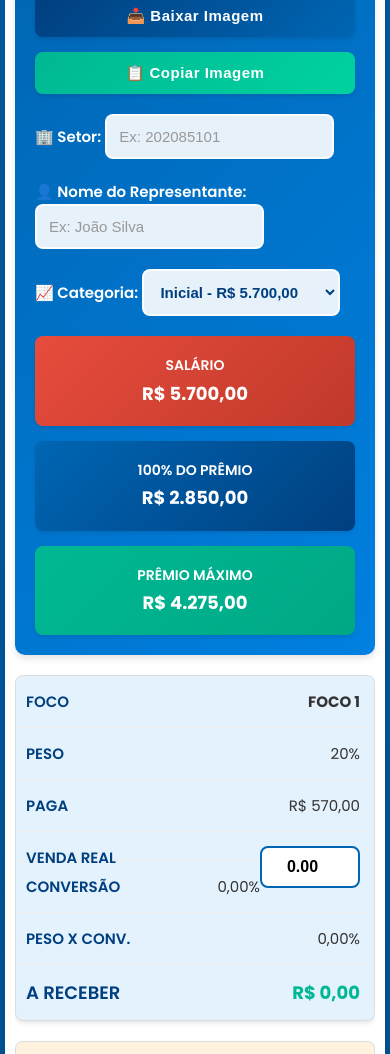
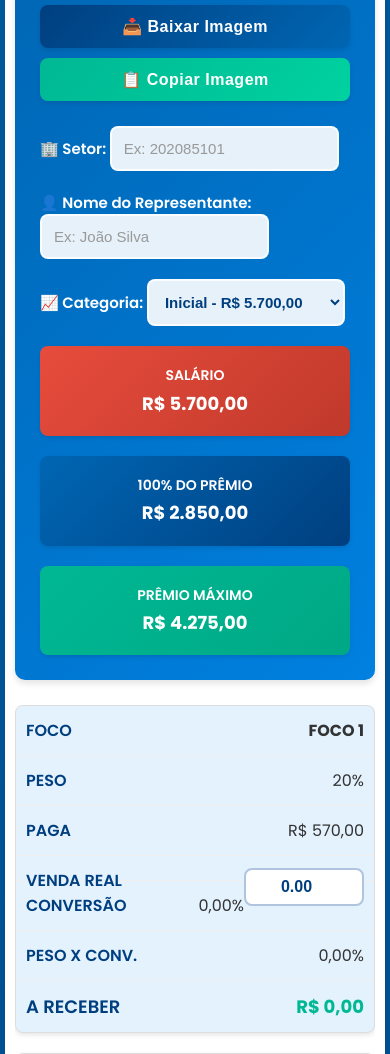
Before and after one commit to sistemashypera/simuladorpremiofull, a plain HTML site: page index.html in a window 390 px wide. Shown: the part 82-1136 px from the top of the page. Drawn offline with nearby package versions, Linux system fonts and the light colour scheme.

Commit message:
Update index.html

```diff
--- a/index.html
+++ b/index.html
@@ -32,28 +32,29 @@
             background: linear-gradient(135deg, var(--primary-blue) 0%, var(--dark-blue) 100%);
             min-height: 100vh;
             color: var(--text-color);
+            font-size: 16px;
         }
 
         .container {
-            max-width: 1400px;
+            max-width: 1500px; /* Aumentado para melhor uso em telas largas */
             margin: 0 auto;
             background-color: white;
-            padding: 20px;
+            padding: 25px;
             border-radius: 15px;
             box-shadow: 0 10px 40px rgba(0,0,0,0.3);
         }
 
         .header {
             background: linear-gradient(135deg, var(--primary-blue) 0%, var(--accent-blue) 100%);
-            padding: 20px;
-            margin-bottom: 20px;
+            padding: 25px;
+            margin-bottom: 25px;
             border-radius: 10px;
             box-shadow: 0 4px 6px rgba(0,0,0,0.1);
         }
 
         .header h1 {
-            font-size: 26px;
-            margin-bottom: 15px;
+            font-size: 28px;
+            margin-bottom: 20px;
             color: white;
             text-align: center;
             font-weight: 700;
@@ -61,9 +62,9 @@
 
         .actions-bar {
             display: flex;
-            gap: 15px;
+            gap: 20px;
             justify-content: center;
-            margin-bottom: 20px;
+            margin-bottom: 25px;
             flex-wrap: wrap;
         }
 
@@ -71,7 +72,7 @@
             padding: 12px 24px;
             border: none;
             border-radius: 8px;
-            font-size: 15px;
+            font-size: 16px;
             font-weight: 600;
             cursor: pointer;
             transition: all 0.3s ease;
@@ -142,7 +143,7 @@
         .info-grid {
             display: grid;
             grid-template-columns: repeat(auto-fit, minmax(200px, 1fr));
-            gap: 15px;
+            gap: 20px;
             margin-top: 20px;
         }
 
@@ -160,7 +161,7 @@
 
         .info-box span {
             display: block;
-            font-size: 20px;
+            font-size: 22px;
             font-weight: 700;
             margin-top: 5px;
         }
@@ -186,26 +187,32 @@
         }
 
         th, td {
-            padding: 14px;
+            padding: 16px;
             text-align: center;
             border: 1px solid #ddd;
-            font-size: 15px;
+            font-size: 16px;
         }
 
         th {
             background: linear-gradient(135deg, var(--dark-blue) 0%, var(--primary-blue) 100%);
             color: white;
-            font-weight: 600;
+            font-weight: 700; /* Aumentado */
+            font-size: 17px; /* Aumentado */
             position: sticky;
             top: 0;
             z-index: 10;
         }
 
         tbody tr {
-            transition: background-color 0.2s ease;
+            transition: background-color 0.3s ease, transform 0.2s ease;
         }
+        /* Efeito de hover na linha da tabela para Web */
         tbody tr:hover {
             background-color: #f5f5f5;
+            transform: scale(1.01);
+            box-shadow: 0 4px 15px rgba(0,0,0,0.1);
+            z-index: 5;
+            position: relative;
         }
 
         .foco1 { background-color: #E3F2FD; }
@@ -232,19 +239,33 @@
 
         @keyframes pulse { 0%, 100% { opacity: 1; } 50% { opacity: 0.6; } }
 
+        /* =================================== */
+        /* NOVO ESTILO DO CAMPO DE ENTRADA WEB */
+        /* =================================== */
         input[type="number"] {
             width: 100%;
-            padding: 10px;
-            border: 2px solid var(--primary-blue);
+            max-width: 150px; /* Limita a largura máxima */
+            margin: 0 auto; /* Centraliza */
+            padding: 12px 10px; /* Maior área de clique */
+            border: 2px solid #b0c4de;
             border-radius: 8px;
             text-align: center;
-            font-size: 16px;
-            font-weight: 600;
+            font-size: 18px; /* Fonte maior */
+            font-weight: 700; /* Mais destaque */
+            color: var(--dark-blue);
             transition: all 0.3s ease;
         }
 
-        input[type="number"]:focus { outline: none; border-color: var(--accent-blue); box-shadow: 0 0 10px rgba(0, 102, 179, 0.3); }
-        input[type="number"]:hover { border-color: var(--accent-blue); }
+        input[type="number"]:hover {
+            border-color: var(--primary-blue);
+        }
+
+        input[type="number"]:focus {
+            outline: none;
+            border-color: var(--accent-blue);
+            box-shadow: 0 0 15px rgba(0, 102, 179, 0.4);
+            transform: scale(1.05);
+        }
 
         .result-section {
             padding: 18px;
@@ -350,21 +371,20 @@
         /* MELHORIAS MOBILE           */
         /* =================================== */
         @media (max-width: 820px) {
-            body { padding: 5px; }
+            body { padding: 5px; font-size: 14px; }
             .container { padding: 10px; }
             .header h1 { font-size: 22px; }
             .result-section { font-size: 16px; padding: 15px; }
-            table { min-width: 0; font-size: 14px; }
+            table { min-width: 0; }
 
-            /* A MÁGICA ACONTECE AQUI: Transformando a tabela */
-            table thead {
-                display: none; /* Esconde o cabeçalho original */
+            /* Remove o hover da tabela no mobile */
+            tbody tr:hover {
+                transform: none;
+                box-shadow: none;
             }
 
-            table, tbody, tr, td {
-                display: block;
-                width: 100%;
-            }
+            table thead { display: none; }
+            table, tbody, tr, td { display: block; width: 100%; }
 
             tr {
                 margin-bottom: 20px;
@@ -375,17 +395,14 @@
             }
 
             td {
-                text-align: right; /* Alinha o valor à direita */
+                text-align: right;
                 position: relative;
-                padding-left: 50%; /* Espaço para o rótulo */
+                padding: 12px 15px 12px 50%; /* Ajuste no padding */
                 border: none;
                 border-bottom: 1px solid #eee;
             }
-            td:last-child {
-                border-bottom: 0;
-            }
+            td:last-child { border-bottom: 0; }
 
-            /* Cria o rótulo usando o atributo data-label */
             td::before {
                 content: attr(data-label);
                 position: absolute;
@@ -396,27 +413,31 @@
                 color: var(--dark-blue);
             }
 
-            td.projetado {
-                font-weight: 700;
-                color: var(--success-green);
-                font-size: 18px;
+            td.projetado { font-weight: 700; color: var(--success-green); font-size: 18px; }
+
+            input[type="number"] {
+                width: 120px; /* Ajuste na largura */
+                max-width: none;
+                float: right;
+                padding: 8px; /* Padding menor para mobile */
+                font-size: 16px; /* Fonte um pouco menor */
             }
 
-            input[type="number"] {
-                width: 100px; /* Tamanho fixo para o input na direita */
-                float: right;
+            /* Reseta o foco do desktop para não ficar estranho no mobile */
+            input[type="number"]:focus {
+                transform: none;
+                box-shadow: 0 0 10px rgba(0, 102, 179, 0.3);
             }
         }
 
         @media (max-width: 480px) {
             .header h1 { font-size: 18px; }
             .btn { width: 100%; justify-content: center; }
-            .actions-bar { flex-direction: column; }
+            .actions-bar { flex-direction: column; gap: 10px; }
             .info-grid, .input-section { grid-template-columns: 1fr; }
             .info-box span { font-size: 18px; }
             .result-section { font-size: 14px; }
-
-            td { padding-left: 45%; }
+            td { padding: 12px 10px 12px 45%; }
             td::before { width: calc(45% - 20px); left: 10px; }
         }
     </style>
@@ -656,11 +677,15 @@
                 somaPesoConversao += pesoConversao;
                 feedbackData.push({ foco: focoNomes[index], vendaReal: vendaReal, conversao: conversao, indicator: getPerformanceIndicator(vendaReal) });
             });
-            const premiacaoTotal = Math.min(somaProjetado, categoriaAtual.premioMaximo);
+            const premiacaoTotalValue = somaProjetado;
+            const premiacaoTotal = premiacaoTotalValue > categoriaAtual.premioMaximo ? categoriaAtual.premioMaximo : premiacaoTotalValue;
+
             const gap = premiacaoTotal - categoriaAtual.premioMaximo;
+
             document.getElementById('totalProjeto').textContent = formatarPercentual(somaPesoConversao);
             document.getElementById('premiacaoTotal').textContent = formatarMoeda(premiacaoTotal);
             const gapSection = document.getElementById('gapSection');
+
             if (gap >= 0) {
                 gapSection.classList.add('gap-positivo');
                 gapSection.innerHTML = `🎉 PARABÉNS! PRÊMIO MÁXIMO ATINGIDO: <span id="gap">${formatarMoeda(premiacaoTotal)}</span>`;
```
